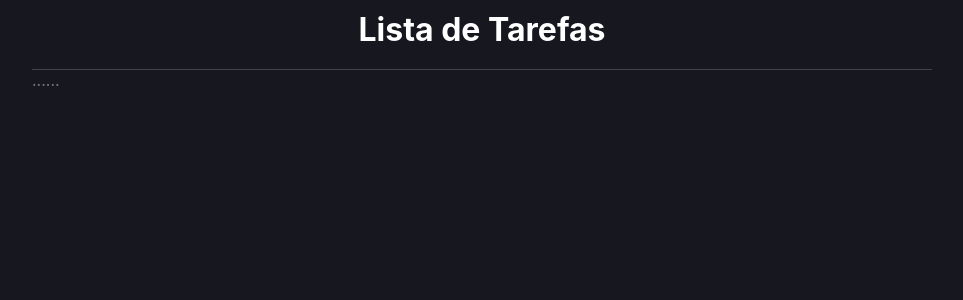
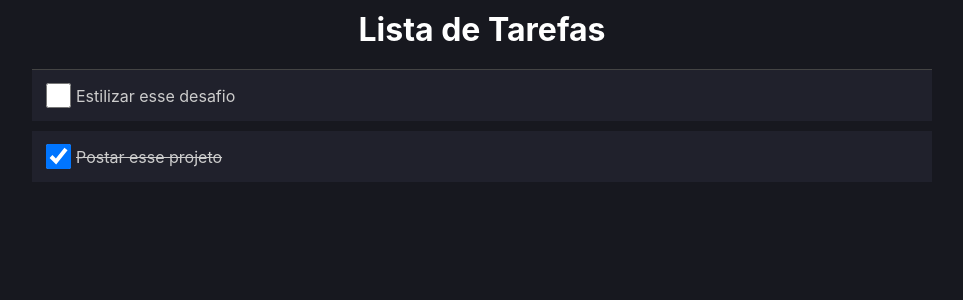
Before and after one commit to gerson-henrique/5-Projects-5-days, a React (Create React App) app in the folder todo-list/: page / in a window 1280 px wide. Shown: the top 300 px of the page, without its empty margins (158-1121 px from the left). Built offline with nearby package versions, Linux system fonts and the light colour scheme.

Commit message:
feat : create line-through logic

```diff
--- a/todo-list/src/App.tsx
+++ b/todo-list/src/App.tsx
@@ -1,5 +1,6 @@
 import { useState } from 'react'
 import * as E from './App.styles'
+import { ListItem } from './components/ListItem';
 import { Item } from './types/item';
 
 
@@ -7,12 +8,12 @@
   const [list, setList] = useState<Item[]>([
     {
       id: 1,
-      name: "estilizar esse desafio",
+      name: "Estilizar esse desafio",
       done: false,
     },
     {
       id: 2,
-      name: "postar projeto",
+      name: "Postar esse projeto",
       done: true,
     }
   ]);
@@ -20,7 +21,7 @@
   <E.Container>
     <E.WorkArea>
       <E.Header>Lista de Tarefas</E.Header>
-      {list.map((item,ix) => (<>...</>))}
+      {list.map((item,idx) => (<ListItem item={item} key={idx} />))}
     </E.WorkArea>
   </E.Container>
 )
--- /dev/null
+++ b/todo-list/src/components/ListItem/index.tsx
@@ -0,0 +1,19 @@
+import { useState } from "react"
+import { Item } from "../../types/item"
+import * as E from "./styles"
+
+type Props = {
+item: Item
+}
+export const ListItem = ({item}: Props) => {
+  const [isChecked, setIsChecked] = useState(item.done)
+  return (
+    <E.Container done={isChecked}>
+      <input
+        type='checkbox'
+        checked={isChecked}
+        onChange={(e) => setIsChecked(e.target.checked)}/>
+      <label> {item.name} </label>
+    </E.Container>
+  )
+}
--- /dev/null
+++ b/todo-list/src/components/ListItem/styles.ts
@@ -0,0 +1,25 @@
+import styled from "styled-components";
+
+type ContainerProps = {
+  done: boolean;
+}
+
+export const Container = styled.div(({done}:ContainerProps) => (
+  `display:flex;
+  background-color: #20212c;
+  padding:10px;
+  border-radios:10px;
+  margin-bottom:10px;
+  align-items:center;
+
+  input {
+    width: 25px;
+    height: 25px;
+    margin-right: 5px;
+  }
+
+  label {
+    color: #ccc;
+    text-decoration: ${done ? 'line-through': 'initial' };
+  }`
+));
```
